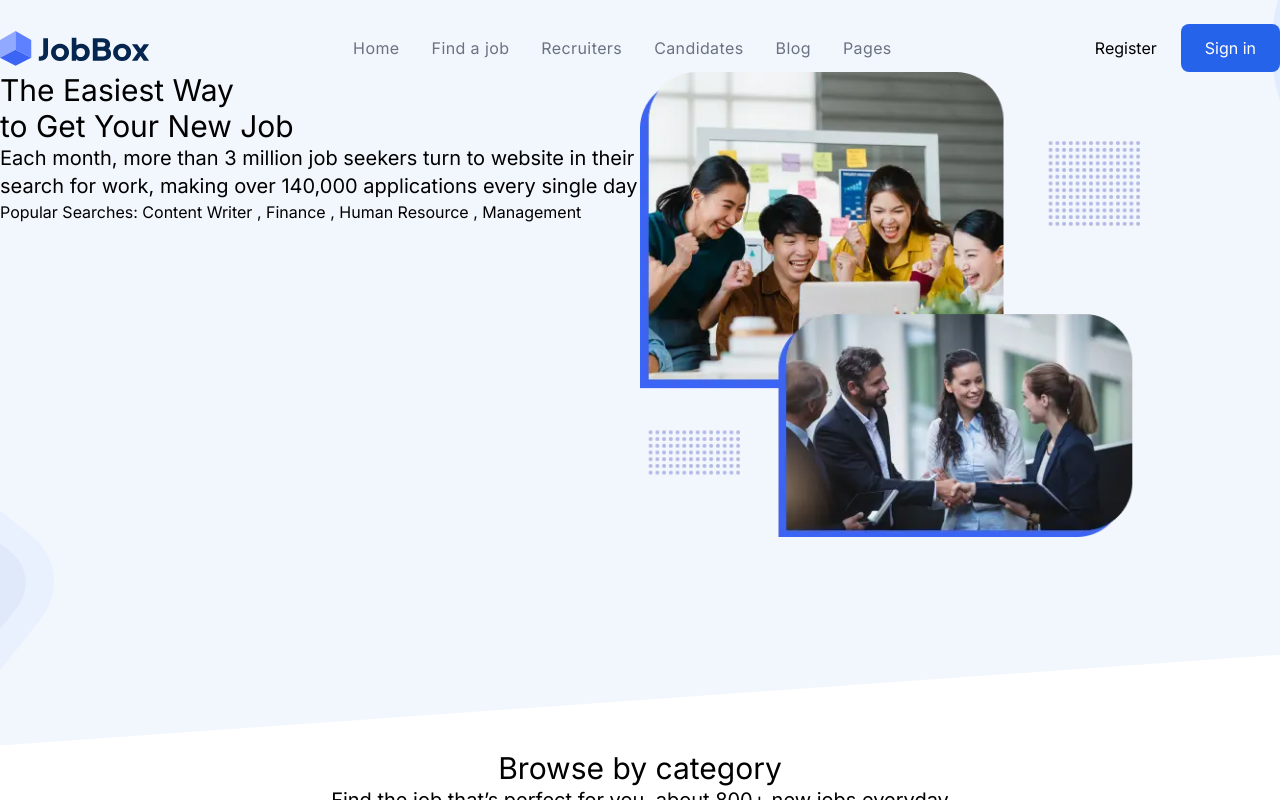
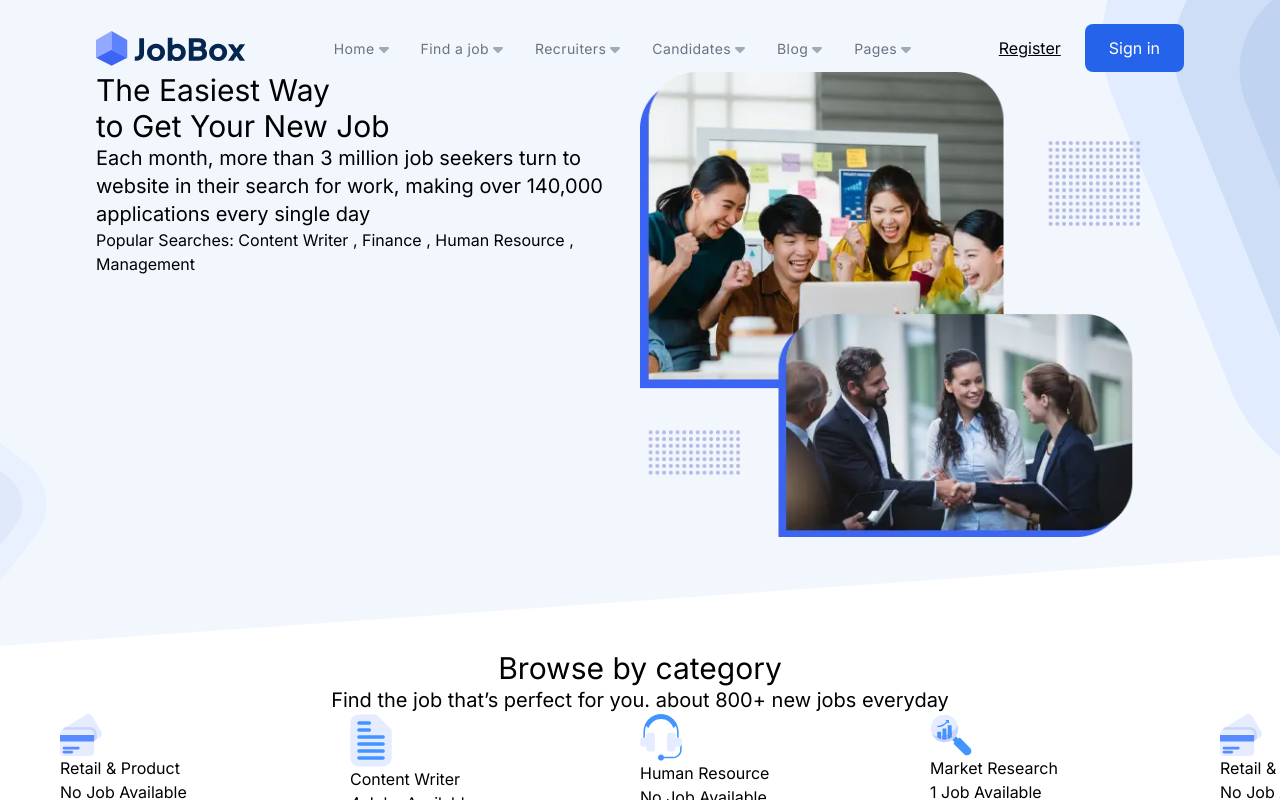
Before and after one commit to shobana2016mca/DEMO-INTERN, a Next.js app: page / in a window 1280 px wide. Shown: the top 800 px of the page. Built offline with nearby package versions, Linux system fonts and the light colour scheme.

Commit message:
Update NavBar

```diff
--- a/src/components/NavBar/index.tsx
+++ b/src/components/NavBar/index.tsx
@@ -4,6 +4,8 @@ import "./styles.css";
 import headerOptions from "./constants.json";
 import Image from "next/image";
 import LandingPage from "../LandingPage";
+import { FontAwesomeIcon } from "@fortawesome/react-fontawesome";
+import { faSortDown } from "@fortawesome/free-solid-svg-icons";
 
 interface Options {
   id: number;
@@ -18,7 +20,7 @@ interface Dropdown {
 export default function NavBar() {
   return (
     <div className="bg-homepage pt-6">
-      <div className="container">
+      <div className="sm:px-12 md:px-18 lg:px-24 xl:px-30 2xl:px-44 ">
         <div className="flex justify-between items-center">
           <Image
             width={150}
@@ -26,20 +28,23 @@ export default function NavBar() {
             alt="Logo"
             src={"/images/jobhub-logo.svg"}
           />
-          <div className="flex">
+          <div className="hidden xl:flex">
             {headerOptions?.headerOptions?.map(
               ({ name, options }: Dropdown) => {
                 return (
                   <ul className="flex">
                     <li className="group relative dropdown px-4 text-gray-500 hover:text-blue-700 cursor-pointer font-sm text-base tracking-wide">
-                      <a>{name}</a>
+                      <div className="flex items-baseline">
+                        <a className="text-sm pr-1">{name}</a>
+                        <FontAwesomeIcon icon={faSortDown} color="#A0ABB8"/>
+                      </div>
                       <div className="group-hover:block dropdown-menu absolute hidden h-auto">
-                        <ul className=" rounded-xl top-0 w-48 bg-white shadow px-6 py-4">
-                          {options?.map((item1) => {
+                        <ul className="rounded-xl top-0 -ml-4 w-48 bg-white shadow px-5 py-4">
+                          {options?.map((item) => {
                             return (
-                              <li className="p">
-                                <a className="block text-gray-500 font-sm text-base  hover:text-blue-700 cursor-pointer">
-                                  {item1.name}
+                              <li>
+                                <a href="/" className="block text-gray-500 font-medium text-base  hover:text-blue-700 cursor-pointer">
+                                  {item.name}
                                 </a>
                               </li>
                             );
@@ -52,16 +57,11 @@ export default function NavBar() {
               }
             )}
           </div>
-          <div className="header-right">
+          <div className="header-right hidden  xl:flex">
             <div className="block-signin d-flex align-items-center gap-2">
-              <a
-                className="text-link-bd-btom hover-up"
-                href="#controlJobManagerRegister"
-                data-bs-toggle="modal"
-              >
+              <a className="underline" href="/">
                 Register
               </a>
-
               <button className=" text-md rounded-lg bg-blue-600  text-white px-6 py-3 ml-6">
                 Sign in
               </button>
--- a/src/components/NavBar/styles.css
+++ b/src/components/NavBar/styles.css
@@ -3,7 +3,7 @@
   background-repeat: no-repeat;
   background-position: 0px 0px;
   background-size: cover;
-  min-height: 750px;
+  min-height: 650px;
   z-index: -1;
   width: 100%;
   top: 0;
```
